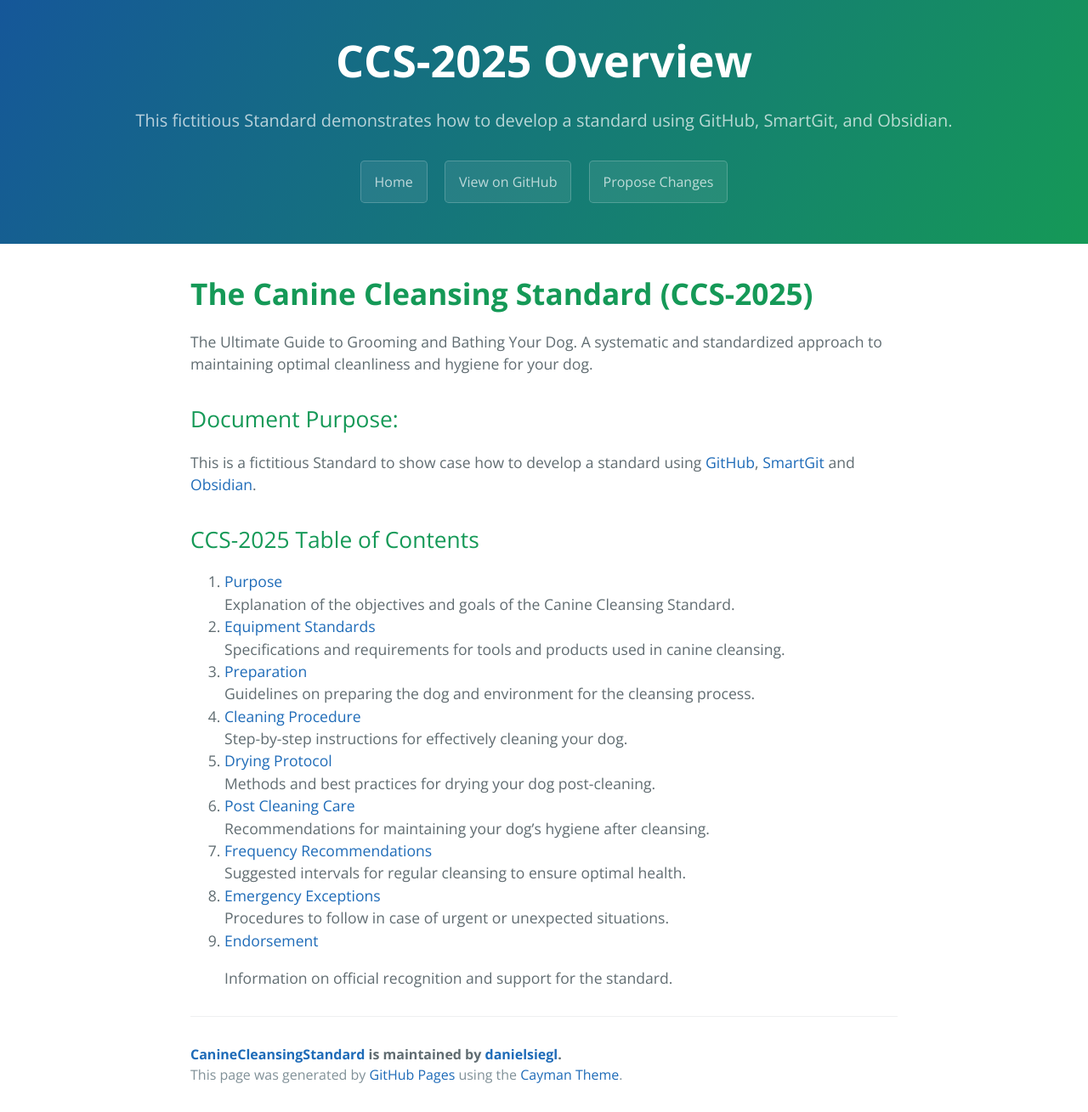
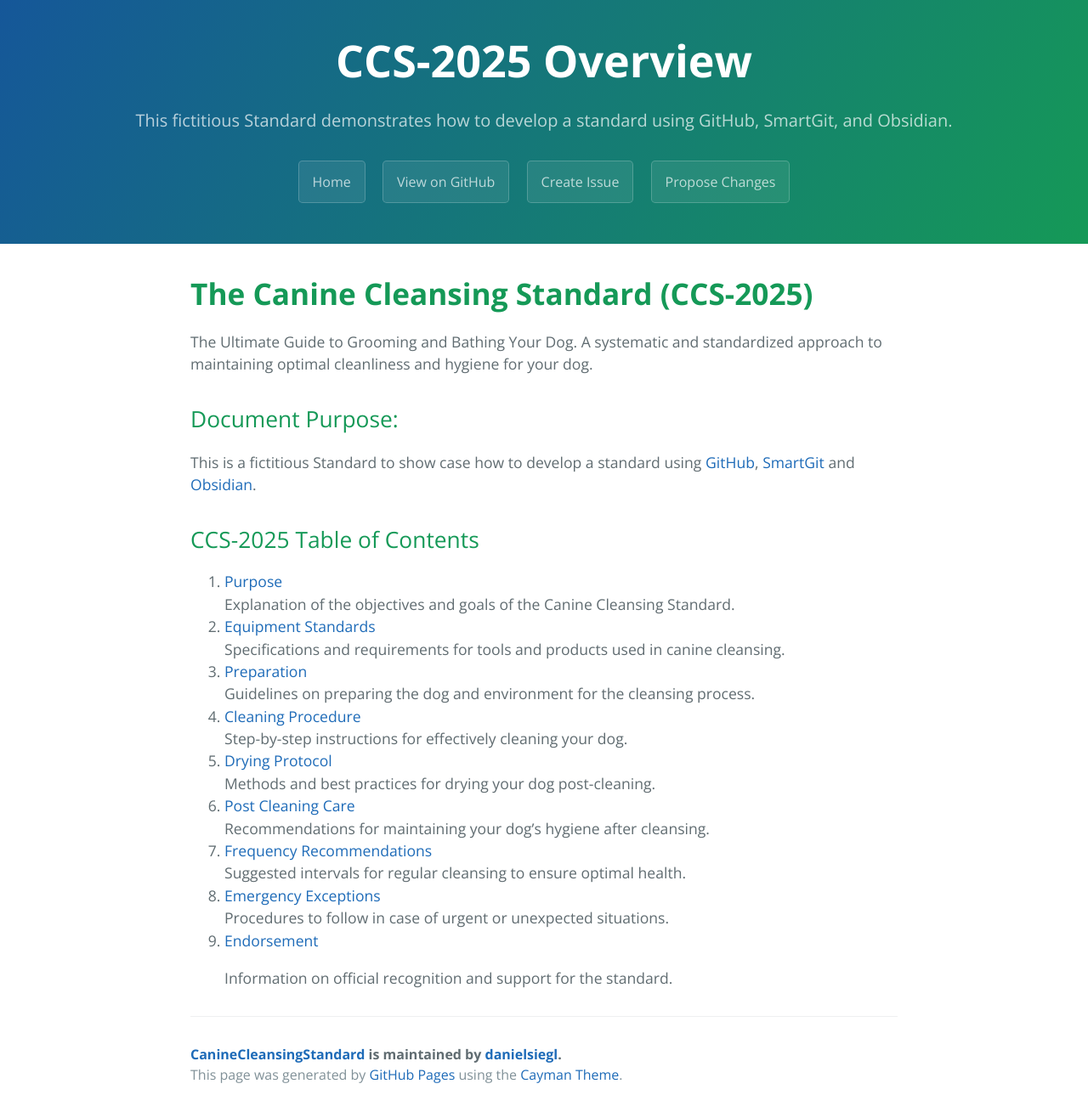
Before and after one commit to danielsiegl/CanineCleansingStandard, a Jekyll site: the page built from index.md, in a window 1280 px wide. Shown: the whole page at 85% size. Built offline with Jekyll 4.4.1, drawn with Linux system fonts in a browser that asks for light colours; our own code applies the rules of GitHub Pages for plain Markdown files.

Commit message:
[#19] Add a Button to open an Issue (#20)
Co-authored-by: Daniel Siegl <demo@syntevo.com>

```diff
--- a/_layouts/default.html
+++ b/_layouts/default.html
@@ -21,6 +21,7 @@
       {% if site.github.is_project_page %}
         <a href="{{ site.github.repository_url }}" class="btn">View on GitHub</a>
       {% endif %}
+      <a href="{{ site.github.repository_url }}/issues/new?template=Blank+issue" class="btn">Create Issue</a>
       <a href="{{ site.github.repository_url }}/edit/main/{{ page.path'}}/" class="btn">Propose Changes</a>
     </header>
     <main id="content" class="main-content" role="main">
```
